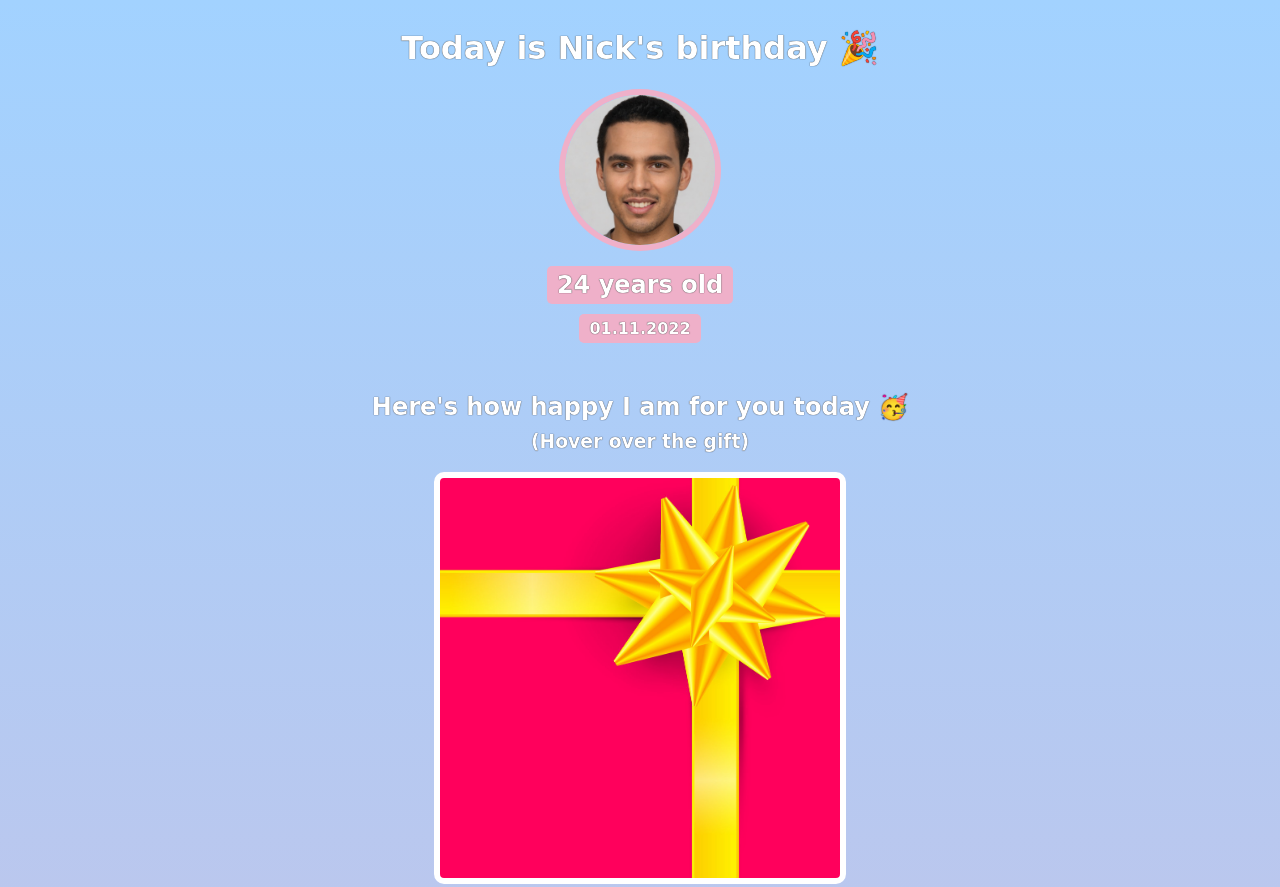
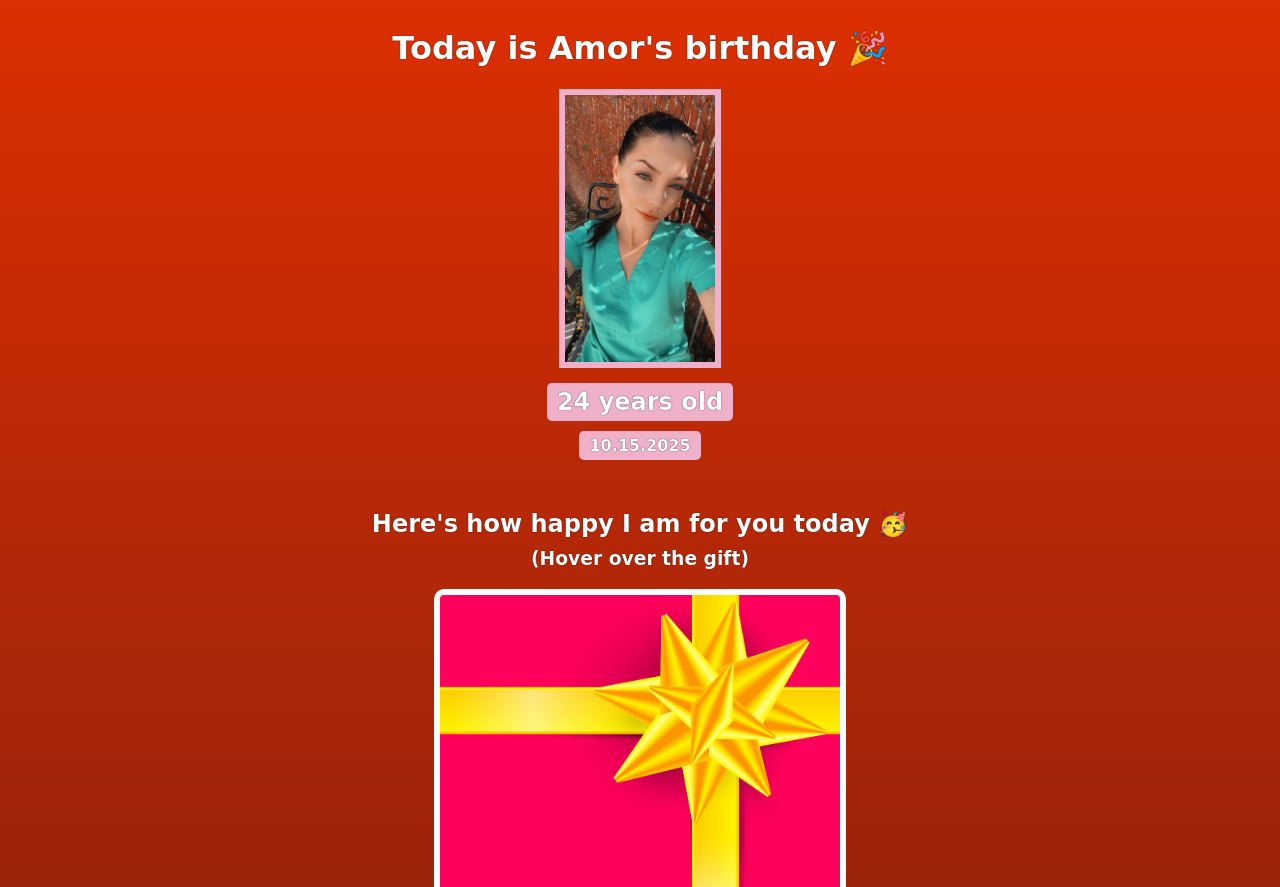
Before and after one commit to Shyyguy91/birthday_gift, a website built with Vite: page index.html in a window 1280 px wide. Shown: the top 887 px of the page. Built offline with nearby package versions, Linux system fonts and the light colour scheme; a web font is replaced by a local one.

Commit message:
Changed the image. I changed the background colors, and I added another gif to replace another the Genuis gif.

```diff
--- a/index.html
+++ b/index.html
@@ -7,10 +7,10 @@
     </head>
     <body>
         <div id="header">
-            <h1>Today is Nick's birthday 🎉</h1>
-            <img id="bff-img" src="images/nick.jpg">
+            <h1>Today is Amor's birthday 🎉</h1>
+            <img id="bff-img" src="images/amor.jpg">
             <h2 id="bday-age">24 years old</h2>
-            <h4 id="bday-date">01.11.2022</h4>
+            <h4 id="bday-date">10.15.2025</h4>
         </div>
 
         <div class="gift-section">
@@ -35,7 +35,7 @@
         </div>
 
          <div class="gift-section">
-            <h2 class="gift-title">This one's for you, my friend 🥂</h2>
+            <h2 class="gift-title">This one's for you, my love 🥂</h2>
             <div class="gift-img" id="gift-img-cheers"></div>
         </div>
 
--- a/styles.css
+++ b/styles.css
@@ -1,7 +1,7 @@
 body {
     text-align: center;
     font-family: 'Happy Monkey', cursive;
-    background: linear-gradient(#a2d2ff, #EFB0C9);
+    background: linear-gradient(#dc2f02, #03071e);
     color: #ffffff;
 }
 
@@ -11,7 +11,7 @@ h1, h2, h3, h4, p {
 
 #bff-img {
     width: 150px;
-    border-radius: 50%;
+    border-radius: 0;
     border: 6px solid #EFB0C9;
     margin-bottom: 10px;
 }
@@ -71,7 +71,7 @@ h1, h2, h3, h4, p {
 }
 
 #gift-img-genius:hover {
-    background-image: url("images/genius.gif");
+    background-image: url("images/beautiful.webp");
 }
 
 #gift-img-badass:hover {
```
Also changed, not shown: dist/assets/genius-DKp0dYPe.gif (added), dist/assets/gift-cover-BX8W5LKm.jpg (added), dist/assets/happy-DAgwvdWB.gif (added), dist/assets/index-Cve7UVSP.css (added), dist/assets/nick-DpEc-c8A.jpg (added), dist/index.html (added), images/amor.jpg (added), images/beautiful.webp (added), 4 other files.
